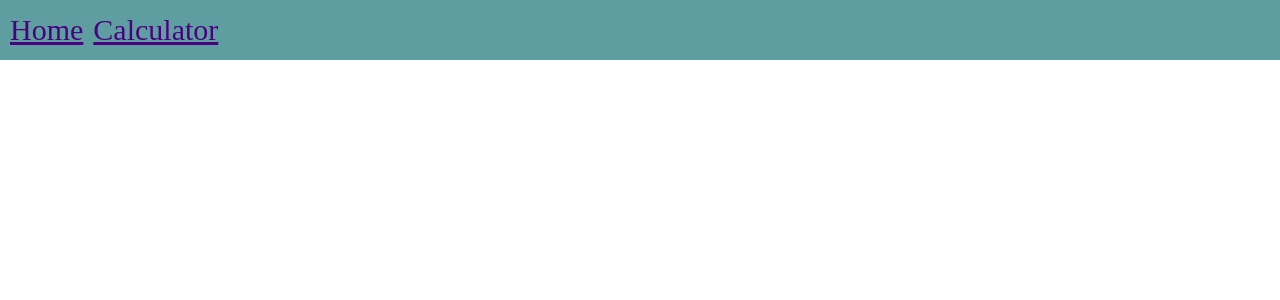
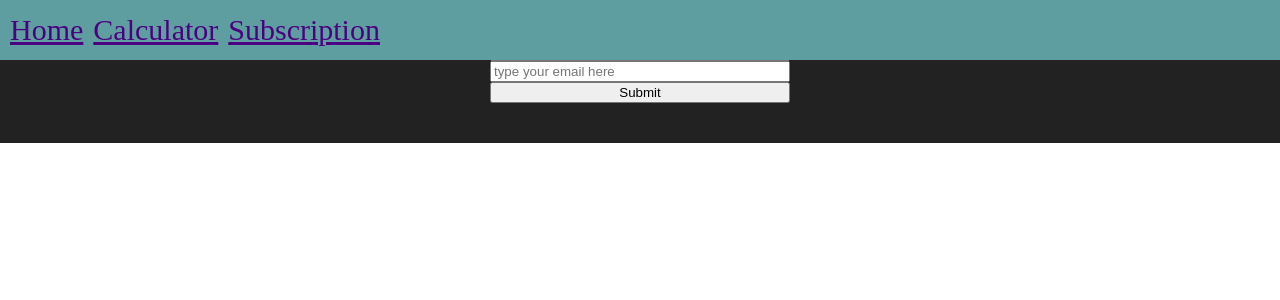
Before and after one commit to MauriceBernardo/Playground-website, a Nuxt app: page /Subscription in a window 1280 px wide. Before the commit this address had no page. Shown: the top 300 px of the page. Built offline with nearby package versions, Linux system fonts and the light colour scheme.

Commit message:
Added dummy subscription with form page

```diff
--- /dev/null
+++ b/components/Forms.vue
@@ -0,0 +1,43 @@
+<template>
+  <div class="form">
+    <input
+      v-model="Name"
+      type="text"
+      placeholder="type your name here">
+    <input
+      v-model="Email"
+      type="email"
+      placeholder="type your email here">
+    <button
+      class="submit"
+      @click="valueInputted">Submit</button>
+  </div>
+</template>
+
+<script>
+export default {
+  data() {
+    return {
+      Name: '',
+      Email: ''
+    }
+  },
+  methods: {
+    valueInputted() {
+      this.$emit('valueInputted', this.Name, this.Email)
+    }
+  }
+}
+</script>
+
+<style scoped>
+.form {
+  margin: 40px 0;
+  width: 300px;
+  display: flex;
+  flex-direction: column;
+  justify-items: space-evenly;
+  font-family: monospace;
+  font-size: 32px;
+}
+</style>
--- a/components/Mainmenu.vue
+++ b/components/Mainmenu.vue
@@ -7,6 +7,9 @@
     <nuxt-link
       to="./Calc"
       class="header-option">Calculator</nuxt-link>
+    <nuxt-link
+      to="./Subscription"
+      class="header-option">Subscription</nuxt-link>
   </div>
 </template>
 
--- a/package.json
+++ b/package.json
@@ -13,9 +13,10 @@
     "precommit": "npm run lint"
   },
   "dependencies": {
+    "@nuxtjs/axios": "^5.0.0",
     "cross-env": "^5.2.0",
     "nuxt": "^2.0.0",
-    "@nuxtjs/axios": "^5.0.0"
+    "vuex": "^3.0.1"
   },
   "devDependencies": {
     "nodemon": "^1.11.0",
--- /dev/null
+++ b/pages/Subscription.vue
@@ -0,0 +1,50 @@
+<template>
+  <div class="container">
+    <forms @valueInputted = "showComment"/>
+    <p
+      v-if="responded"
+      class="response">
+      Hello {{ name }}, your email ({{ email }}) has subscribed to our mailing list
+    </p>
+  </div>
+</template>
+
+<script>
+import forms from './../components/Forms.vue'
+export default {
+  components: {
+    forms
+  },
+  data() {
+    return {
+      name: '',
+      email: '',
+      responded: false
+    }
+  },
+  methods: {
+    showComment(name, email) {
+      if (name === '' || email === '') {
+        alert('Please fill in your data before submitting')
+      } else {
+        this.name = name
+        this.email = email
+        this.responded = true
+      }
+    }
+  }
+}
+</script>
+
+<style scoped>
+.container {
+  display: flex;
+  flex-direction: column;
+  align-items: center;
+  background: #222;
+}
+
+.response {
+  color: aliceblue;
+}
+</style>
```
